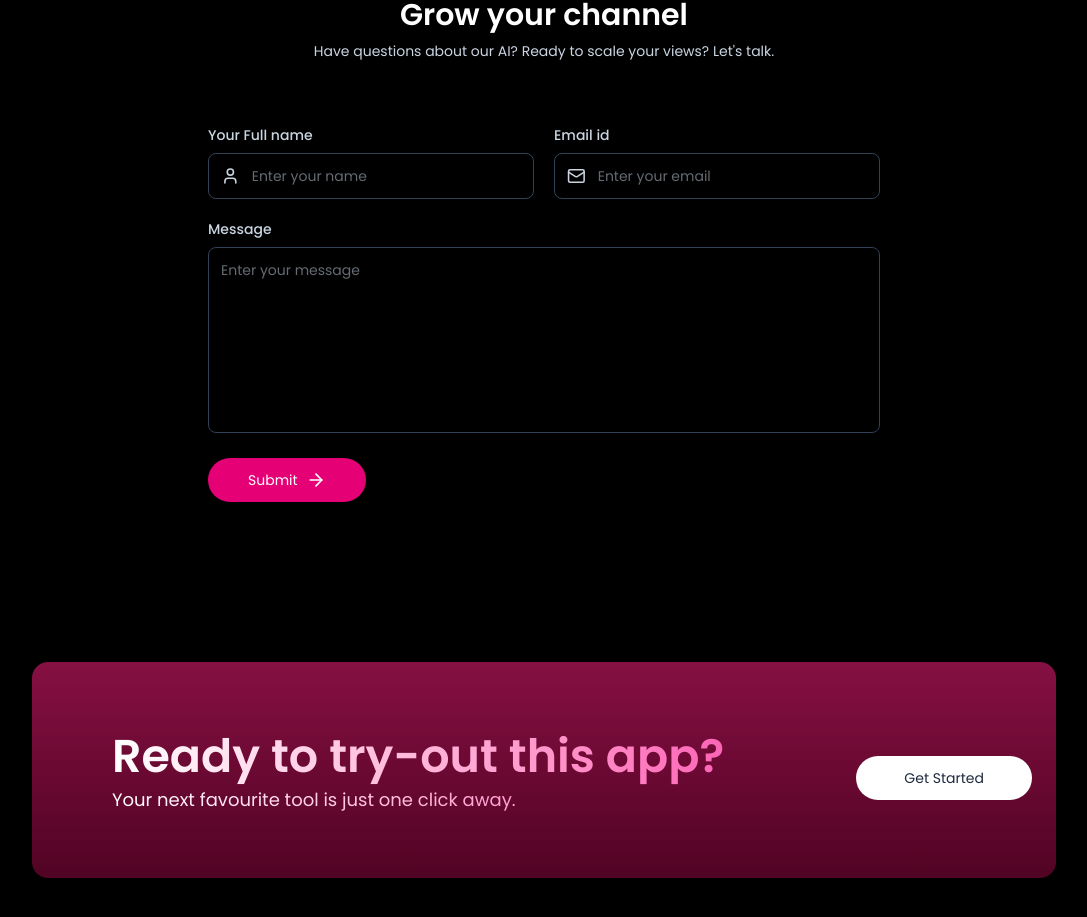
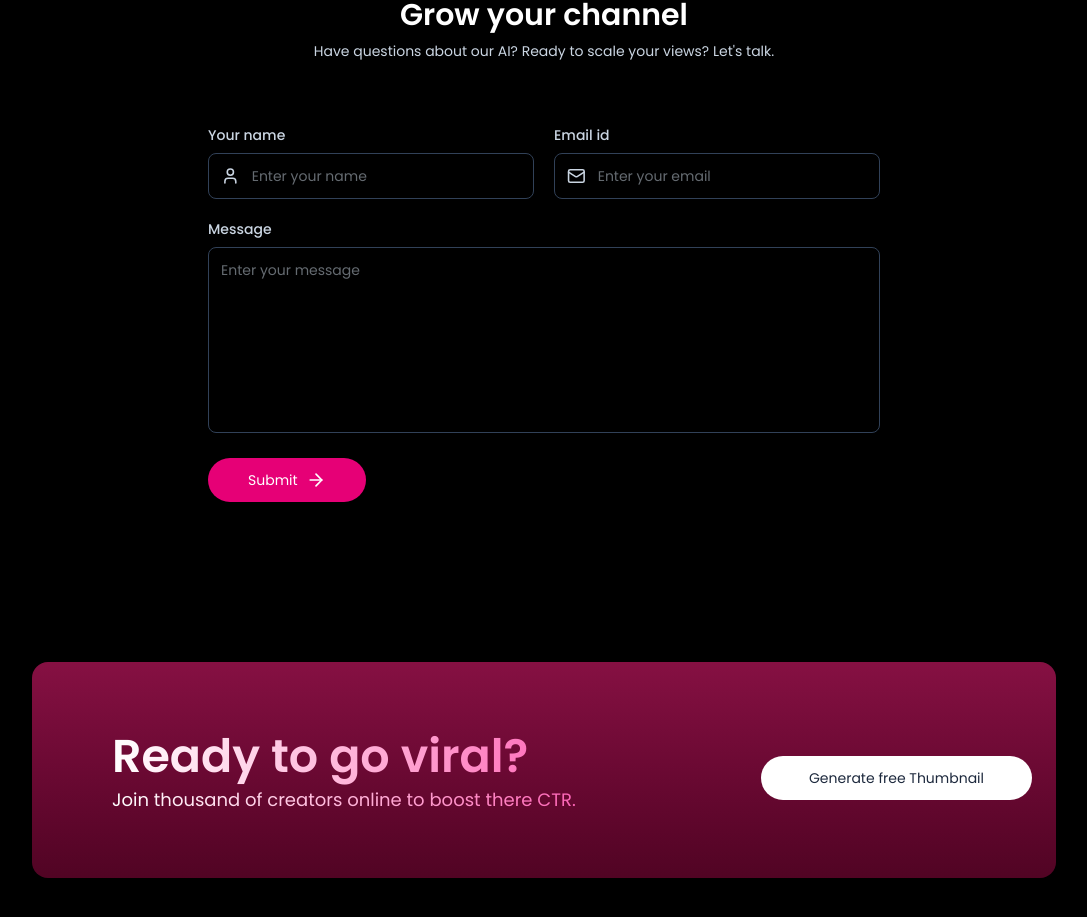
Before and after one commit to adigogetit/Thumbler-MERN, a React (Vite) app in the folder client/: page / in a window 1280 px wide. Shown: the part 3459-4376 px from the top of the page, without its empty margins (96-1183 px from the left). Built offline with nearby package versions, Linux system fonts and the light colour scheme.

Commit message:
call to action section updated

```diff
--- a/client/src/sections/CTASection.tsx
+++ b/client/src/sections/CTASection.tsx
@@ -1,7 +1,11 @@
 'use client'
 import { motion } from "motion/react";
+import { useNavigate } from "react-router-dom";
 
 export default function CTASection() {
+
+    const navigate = useNavigate();
+
     return (
         <motion.div className="max-w-5xl py-16 mt-40 md:pl-20 md:w-full max-md:mx-4 md:mx-auto flex flex-col md:flex-row max-md:gap-6 items-center justify-between text-left bg-linear-to-b from-pink-900 to-pink-950 rounded-2xl p-6 text-white"
             initial={{ y: 150, opacity: 0 }}
@@ -16,24 +20,27 @@ export default function CTASection() {
                     viewport={{ once: true }}
                     transition={{ type: "spring", stiffness: 280, damping: 70, mass: 1 }}
                 >
-                    Ready to try-out this app?
+                    Ready to go viral?
                 </motion.h1>
+
                 <motion.p className="bg-linear-to-r from-white to-pink-400 text-transparent bg-clip-text text-lg"
                     initial={{ y: 80, opacity: 0 }}
                     whileInView={{ y: 0, opacity: 1 }}
                     viewport={{ once: true }}
                     transition={{ type: "spring", stiffness: 200, damping: 70, mass: 1 }}
                 >
-                    Your next favourite tool is just one click away.
+                    Join thousand of creators online to boost there CTR.
                 </motion.p>
+
             </div>
-            <motion.button className="px-12 py-3 text-slate-800 bg-white hover:bg-slate-200 rounded-full text-sm mt-4"
+
+            <motion.button onClick={()=> navigate('/generate')} className="px-12 py-3 text-slate-800 bg-white hover:bg-slate-200 rounded-full text-sm mt-4"
                 initial={{ y: 80, opacity: 0 }}
                 whileInView={{ y: 0, opacity: 1 }}
                 viewport={{ once: true }}
                 transition={{ type: "spring", stiffness: 280, damping: 70, mass: 1 }}
             >
-                Get Started
+                Generate free Thumbnail
             </motion.button>
         </motion.div>
     );
--- a/client/src/sections/ContactSection.tsx
+++ b/client/src/sections/ContactSection.tsx
@@ -21,7 +21,7 @@ export default function ContactSection() {
                     viewport={{ once: true }}
                     transition={{ type: "spring", stiffness: 320, damping: 70, mass: 1 }}
                 >
-                    <p className='mb-2 font-medium'>Your Full name</p>
+                    <p className='mb-2 font-medium'>Your name</p>
                     <div className='flex items-center pl-3 rounded-lg border border-slate-700 focus-within:border-pink-500'>
                         <UserIcon className='size-5' />
                         <input name='name' type="text" placeholder='Enter your name' className='w-full p-3 outline-none' />
```
